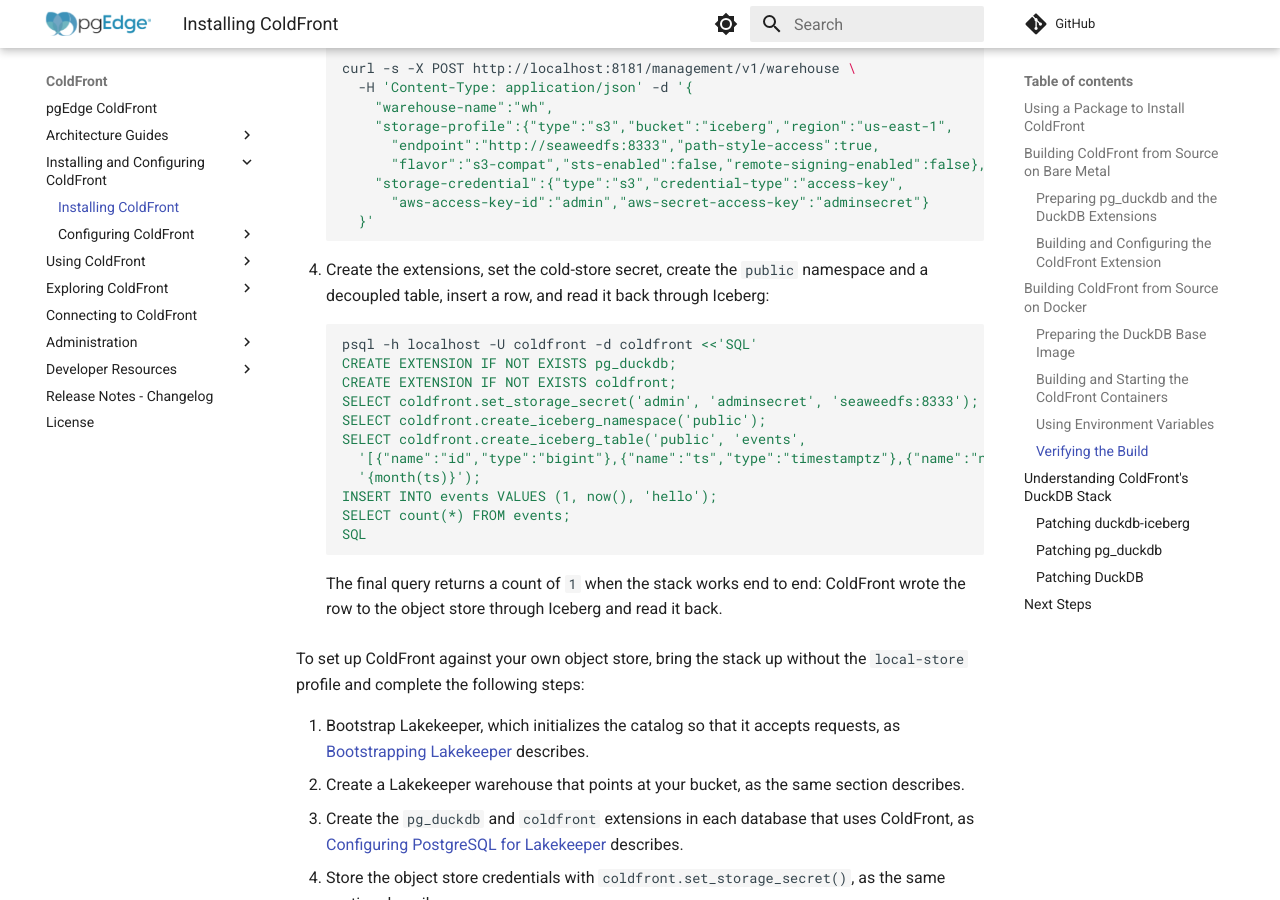
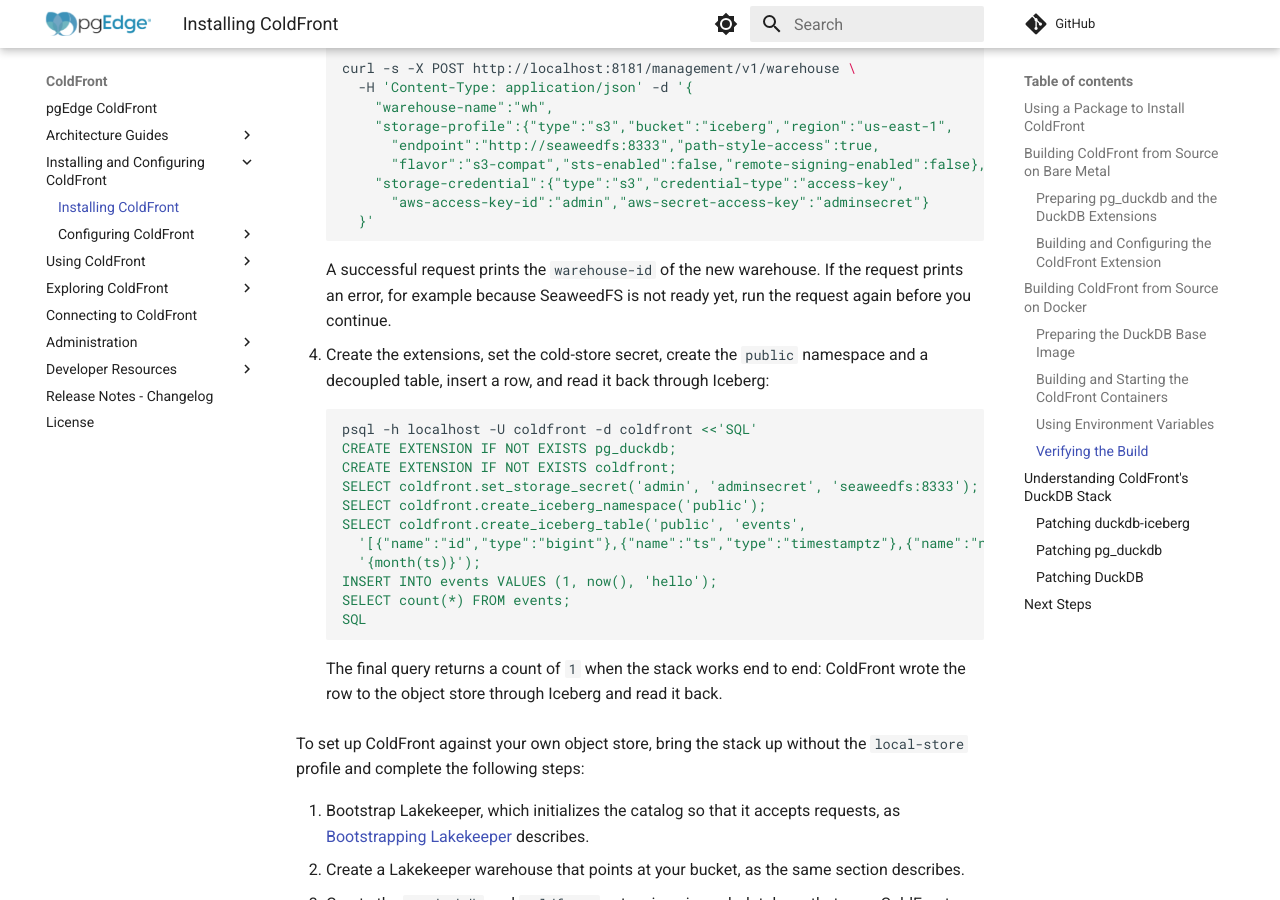
Before and after one commit to pgEdge/coldfront, an MkDocs documentation site: the page built from docs/installation.md, in a window 1280 px wide and 900 px high, scrolled down 10330 px. Built offline with MkDocs 1.6.1 and Material for MkDocs 9.7.7, drawn with Linux system fonts in a browser that asks for light colours; comment, search, counter and statistics services are not loaded.

Commit message:
docs: say how to tell a failed warehouse request and to run it again

````diff
--- a/docs/installation.md
+++ b/docs/installation.md
@@ -480,6 +480,10 @@ SeaweedFS S3 emulator that the stack includes under the `local-store` profile:
       }'
     ```
 
+    A successful request prints the `warehouse-id` of the new warehouse. If the
+    request prints an error, for example because SeaweedFS is not ready yet,
+    run the request again before you continue.
+
 4. Create the extensions, set the cold-store secret, create the `public`
    namespace and a decoupled table, insert a row, and read it back through
    Iceberg:
````
Also changed, not shown: README.md (+8 -0 lines).
